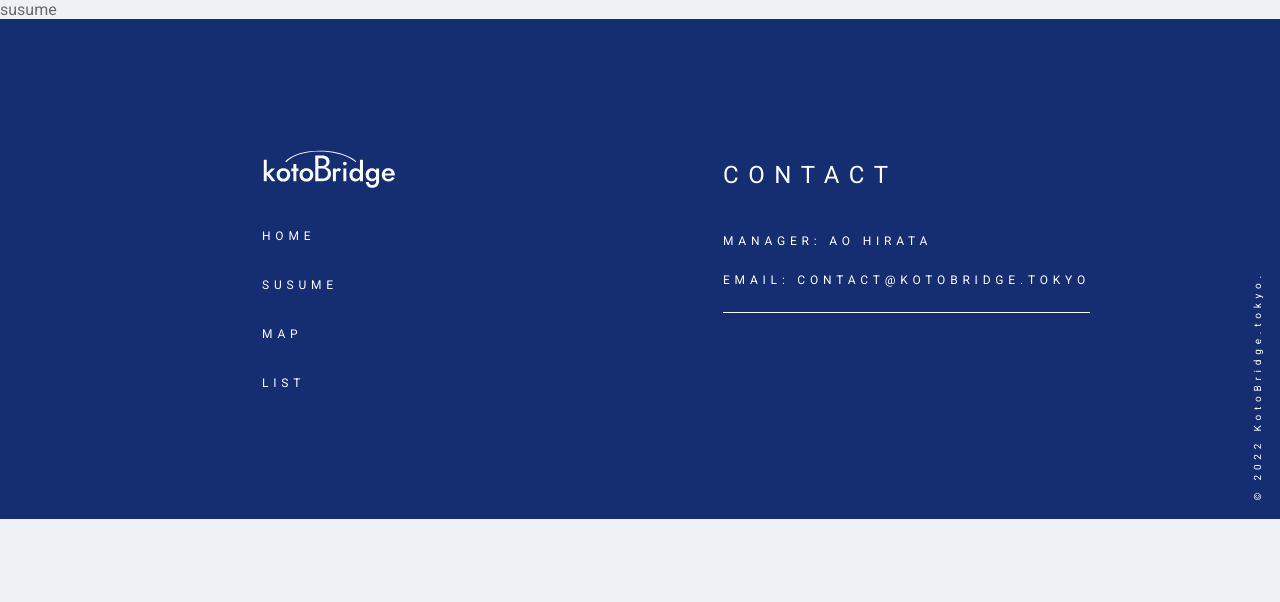
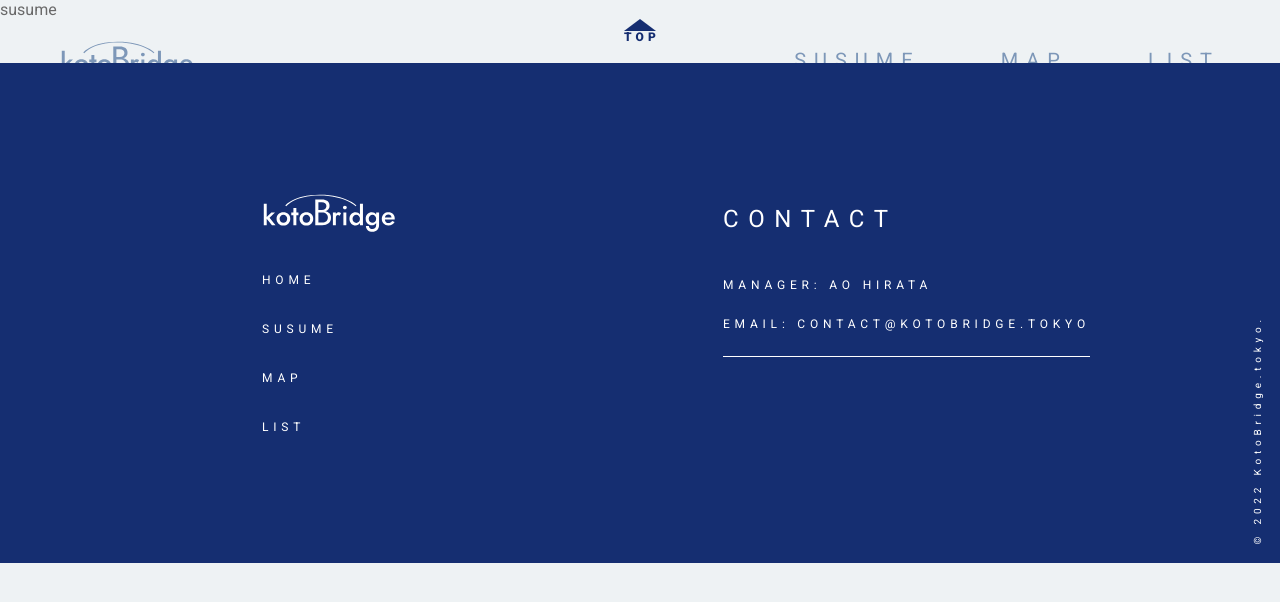
Before and after one commit to aovoq/kotobridge.tokyo, a Next.js app: page /susume in a window 1280 px wide. Shown: the top 602 px of the page. Built offline with nearby package versions, Linux system fonts and the light colour scheme.

Commit message:
feat: footer add GoTop Button

```diff
--- a/src/components/footer.jsx
+++ b/src/components/footer.jsx
@@ -86,10 +86,33 @@ const Copyright = styled.p`
    letter-spacing: 0.4em;
 `
 
+const GoTop = styled.div`
+   width: 32px;
+   margin: 0 auto;
+   margin-bottom: 20px;
+`
+const GoTopText = styled.p`
+   font-size: 12px;
+   font-weight: 900;
+   letter-spacing: 0.345em;
+   line-height: 1;
+   color: #152e71;
+`
+const Arrow = styled.div`
+   width: 32px;
+   height: 12px;
+   border-left: 16px solid transparent;
+   border-right: 16px solid transparent;
+   border-bottom: 12px solid #152e71;
+`
 
 const Footer = () => {
    return (
       <AppFooter>
+         <GoTop>
+            <Arrow />
+            <GoTopText>TOP</GoTopText>
+         </GoTop>
          <Container>
             <Inner>
                <Nav>
```
